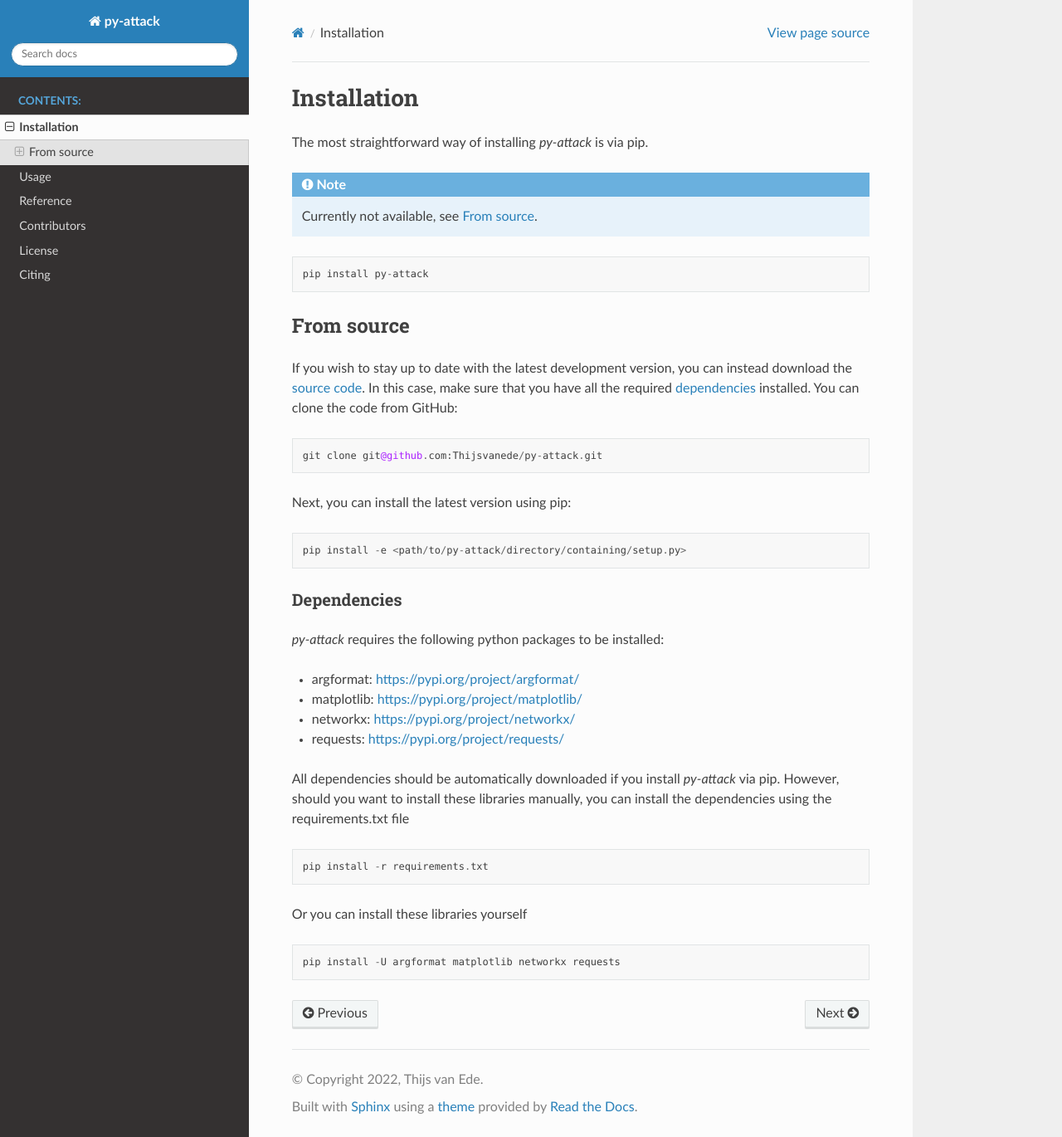
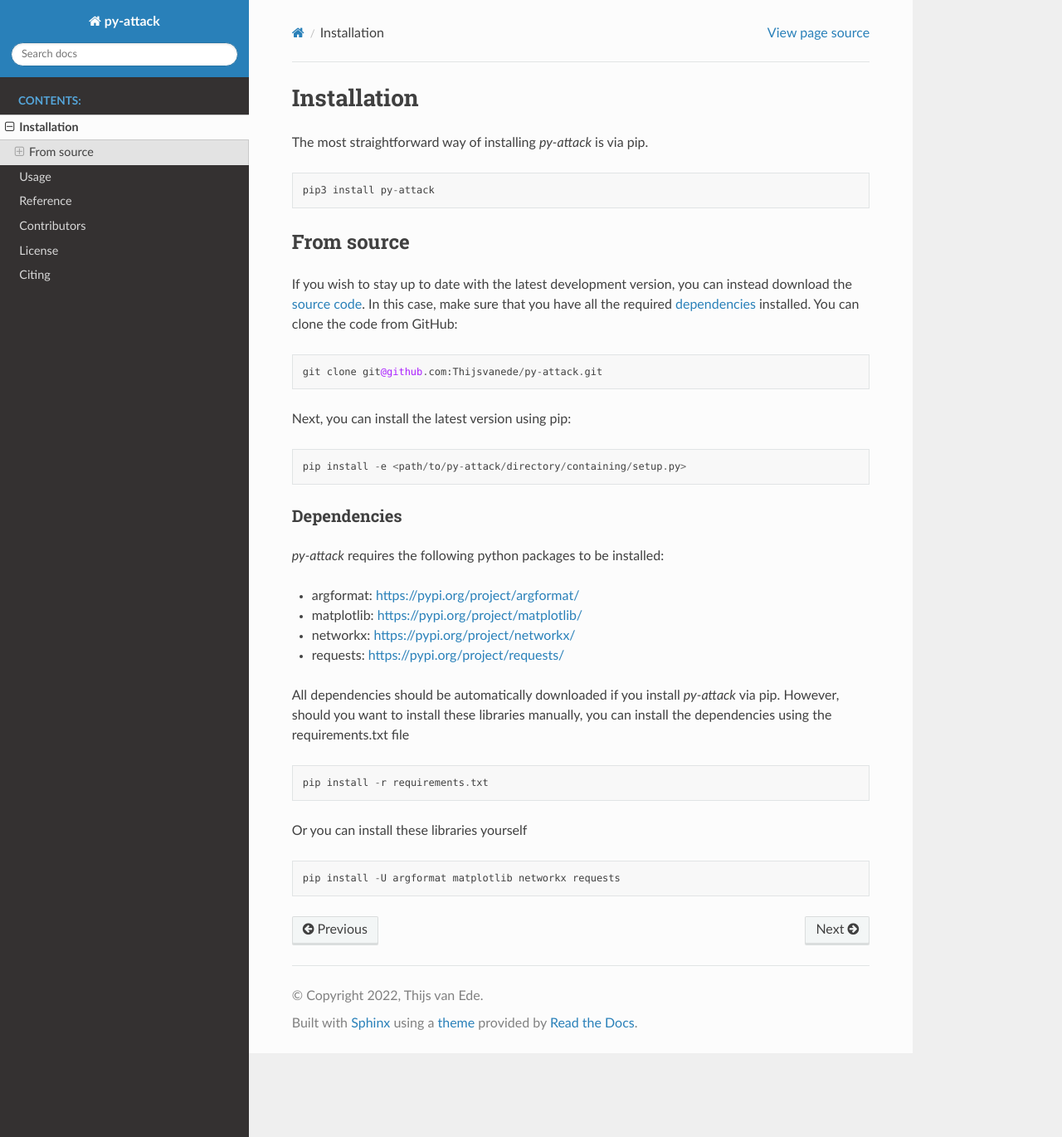
Before and after one commit to Thijsvanede/py-attack, a Sphinx documentation site: the page built from docs/source/installation.rst, in a window 1280 px wide and 1370 px high. Shown: the whole window at 83% size. Built offline with Sphinx 7.4.7 and the Read the Docs theme 2.0.0, drawn with Linux system fonts in a browser that asks for light colours.

Commit message:
Removed obsolete installation note

```diff
--- a/docs/source/installation.rst
+++ b/docs/source/installation.rst
@@ -2,13 +2,9 @@ Installation
 ============
 The most straightforward way of installing `py-attack` is via pip.
 
-.. note::
-
-  Currently not available, see :ref:`From source`.
-
 .. code::
 
-  pip install py-attack
+  pip3 install py-attack
 
 .. _`From source`:
 
```
